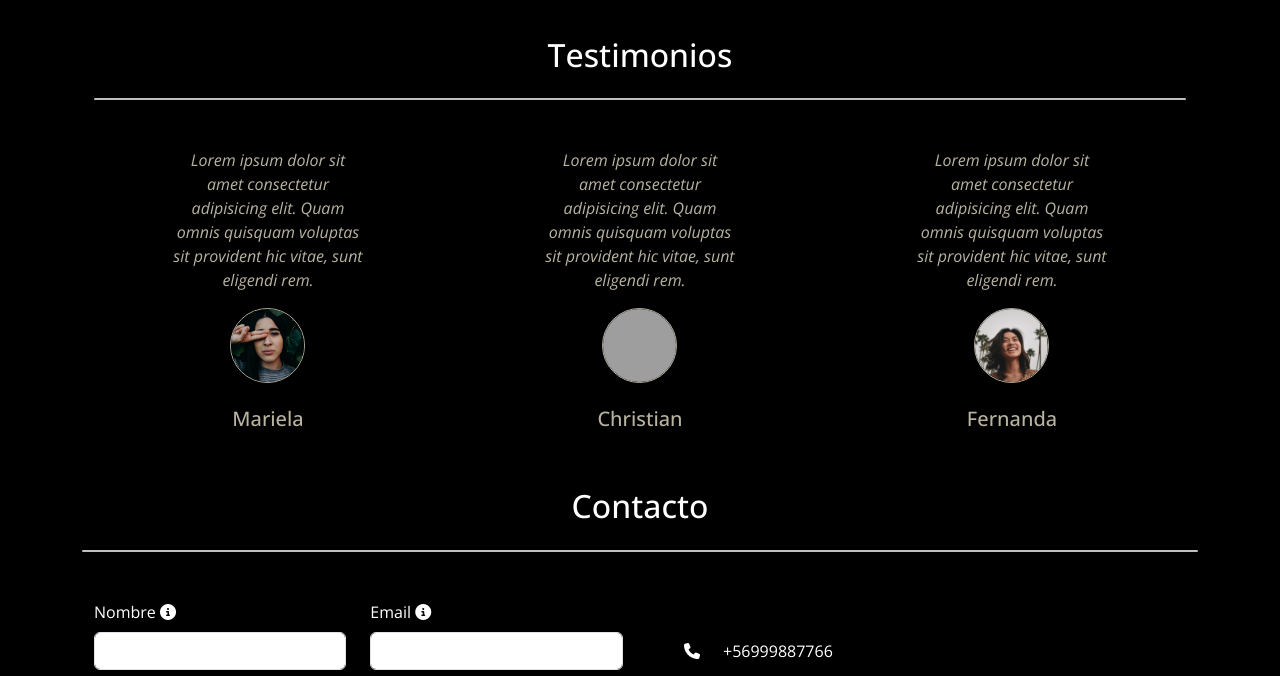
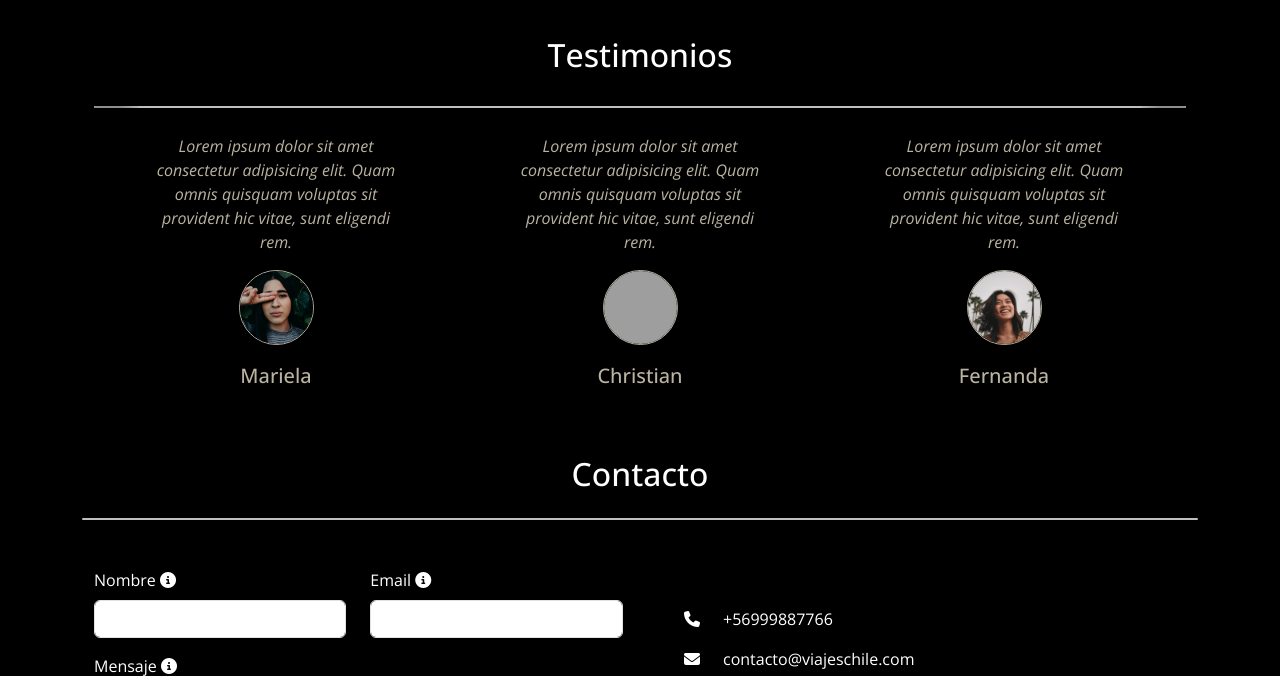
Before and after one commit to cristiandpto23/desafio-actualizacion-chile-viajes, a website: page index.html in a window 1280 px wide. Shown: the part 1673-2349 px from the top of the page. Drawn offline with nearby package versions, Linux system fonts and the light colour scheme; grey boxes are pictures that could not be loaded.

Commit message:
adds css styles || favicon

```diff
--- a/assets/js/script.js
+++ b/assets/js/script.js
@@ -18,7 +18,7 @@ window.addEventListener('scroll', function () {
 })
 
 
-// Mensaje
+// Mensaje alerta formulario
 document.getElementById('form').addEventListener('submit', function (event) {
     event.preventDefault(); //
     alert('Su mensaje ha sido enviado con éxito. ¡Gracias por contactarnos!');
--- /dev/null
+++ b/assets/sass/abstracts/_variables.scss
@@ -0,0 +1,8 @@
+/* Global Colors */
+
+$primary: #9BA39D;
+$secondary: #1A1A1A;
+$success: #6A9C89;
+$danger: #CD5C08;
+$warning: #1D3557;
+$info: #457B9D;
--- a/assets/sass/components/_testimonios.scss
+++ b/assets/sass/components/_testimonios.scss
@@ -1,4 +1,20 @@
-.testimonios__subcontainer {
+.testimonios {
+    margin: 2rem 0;
+}
+
+.testimonios__title {
+    text-align: center;
+    margin: 2rem 0;
+}
+
+.testimonios__hr {
+    border: 1px solid white;
+    border-radius: 15%;
+    opacity: .75;
+    margin-bottom: 1.6rem;
+}
+
+.testimonios__cards-container {
     display: flex;
     justify-content: center;
     align-items: center;
@@ -6,9 +22,8 @@
 }
 
 .testimonios__card {
-    max-width: 55%;
+    max-width: 250px;
     margin: 0 auto;
-
 }
 
 .testimonios__p,
@@ -17,7 +32,21 @@
     text-align: center;
 }
 
+.testimonios__p {
+    font-style: italic;
+}
 
+.testimonios__h5 {
+    margin: 1.2rem 0;
+}
+
+.testimonios__profile {
+    display: flex;
+    flex-direction: column;
+    justify-content: center;
+    align-items: center;
+    margin-top: 1rem;
+}
 
 .testimonios__img {
     width: 75px;
@@ -26,3 +55,13 @@
     object-fit: cover;
     border: 1px solid #b9b3a1;
 }
+
+@media (max-width: 768px) {
+    .testimonios__cards-container {
+        flex-direction: column;
+    }
+
+    .testimonios__card {
+        margin: 1rem;
+    }
+}
--- a/assets/sass/main.scss
+++ b/assets/sass/main.scss
@@ -8,6 +8,8 @@ pages/
 themes/
  */
 
+
+@import 'abstracts/variables';
 
 @import 'vendors/bootstrap';
 
--- a/index.html
+++ b/index.html
@@ -4,11 +4,8 @@
         <meta charset="UTF-8" />
         <meta name="viewport" content="width=device-width, initial-scale=1.0" />
         <title>Chile Viajes</title>
-        <!-- Google Fonts -->
-        <link rel="preconnect" href="https://fonts.googleapis.com">
-        <link rel="preconnect" href="https://fonts.gstatic.com" crossorigin>
-        <link href="https://fonts.googleapis.com/css2?family=Montserrat:ital,wght@0,100..900;1,100..900&display=swap" rel="stylesheet">
-
+        <!-- Favicon -->
+        <link rel="shortcut icon" href="./assets/img/viajes.svg" type="image/x-icon">
         <!-- Bootstrap 5.3.3 -->
         <link href="https://cdn.jsdelivr.net/npm/bootstrap@5.3.3/dist/css/bootstrap.min.css" rel="stylesheet" integrity="sha384-QWTKZyjpPEjISv5WaRU9OFeRpok6YctnYmDr5pNlyT2bRjXh0JMhjY6hW+ALEwIH" crossorigin="anonymous">
         <!-- CSS -->
@@ -210,49 +207,43 @@
             </section>
 
             <!-- Testimonios -->
-            <section id="testimonios" class="my-5">
+            <section id="testimonios" class="testimonios">
                 <div class="container">
-                    <h2 class="text-center my-4">Testimonios</h2>
-                    <hr class="border-2 rounded opacity-75 mb-5">
-                    <div class="row nowrap justify-content-center align-items-center gap-5 gap-md-0">
+                    <h2 class="testimonios__title">Testimonios</h2>
+                    <hr class="testimonios__hr">
+                    <div class="testimonios__cards-container">
                         <!-- Testimonio 1 -->
-                        <div class="col-12 col-md-4">
-                            <div class="testimonios__card bg-transparent">
-                                <div class="testimonio__body">
-                                    <p class="testimonios__p fst-italic">Lorem ipsum dolor sit amet consectetur adipisicing elit. Quam omnis quisquam voluptas sit provident hic vitae, sunt eligendi rem.</p>
+                            <div class="testimonios__card">
+                                <div class="testimonios__body">
+                                    <p class="testimonios__p">Lorem ipsum dolor sit amet consectetur adipisicing elit. Quam omnis quisquam voluptas sit provident hic vitae, sunt eligendi rem.</p>
                                 </div>
-                                <div class="d-flex flex-column justify-content-between align-items-center">
+                                <div class="testimonios__profile">
                                     <img src="./assets/img/testimonio1.jpg" class="testimonios__img" alt="Testimonio 1">
-                                    <h5 class="testimonios__h5 mt-4">Mariela</h5>
+                                    <h5 class="testimonios__h5">Mariela</h5>
                                 </div>
                             </div>
-                        </div>
 
                         <!-- Testimonio 2 -->
-                        <div class="col-12 col-md-4">
-                            <div class="testimonios__card bg-transparent">
+                            <div class="testimonios__card">
                                 <div class="testimonio__body">
-                                    <p class="testimonios__p fst-italic">Lorem ipsum dolor sit amet consectetur adipisicing elit. Quam omnis quisquam voluptas sit provident hic vitae, sunt eligendi rem.</p>
+                                    <p class="testimonios__p">Lorem ipsum dolor sit amet consectetur adipisicing elit. Quam omnis quisquam voluptas sit provident hic vitae, sunt eligendi rem.</p>
                                 </div>
-                                <div class="d-flex flex-column justify-content-between align-items-center testimonios__profile">
+                                <div class="testimonios__profile">
                                     <img src="./assets/img/testimonio2.jpg" class="testimonios__img" alt="Testimonio 1">
-                                    <h5 class="testimonios__h5 mt-4">Christian</h5>
+                                    <h5 class="testimonios__h5">Christian</h5>
                                 </div>
                             </div>
-                        </div>
 
                         <!-- Testimonio 3 -->
-                        <div class="col-12 col-md-4">
-                            <div class="testimonios__card bg-transparent">
+                            <div class="testimonios__card">
                                 <div class="testimonio__body">
-                                    <p class="testimonios__p fst-italic">Lorem ipsum dolor sit amet consectetur adipisicing elit. Quam omnis quisquam voluptas sit provident hic vitae, sunt eligendi rem.</p>
+                                    <p class="testimonios__p">Lorem ipsum dolor sit amet consectetur adipisicing elit. Quam omnis quisquam voluptas sit provident hic vitae, sunt eligendi rem.</p>
                                 </div>
-                                <div class="d-flex flex-column justify-content-between align-items-center testimonios__profile">
+                                <div class="testimonios__profile">
                                     <img src="./assets/img/testimonio3.jpg" class="testimonios__img" alt="Testimonio 1">
-                                    <h5 class="testimonios__h5 mt-4">Fernanda</h5>
+                                    <h5 class="testimonios__h5">Fernanda</h5>
                                 </div>
                             </div>
-                        </div>
 
                     </div>
                 </div>
@@ -260,12 +251,12 @@
 
         </main>
         <!-- FOOTER -->
-        <footer class="footer my-5">
+        <footer class="footer my-5" id="contacto">
             <h2 class="text-center my-4">Contacto</h2>
 
             <hr class="border-2 rounded opacity-75 mb-4">
                 <div class="container">
-                    <div class="row flex-column flex-md-row align-items-center">
+                    <div class="row flex-column flex-md-row align-items-center gap-4 gap-md-0">
                         <!--FORM -->
                         <section class="col-12 col-md-6" >
                             <form class="form" id="form">
@@ -299,7 +290,7 @@
                                             Acepto los términos y condiciones
                                         </a>
                                 </div>
-                                <button type="submit" class="mt-1 btn btn-outline-primary bg-primary text-white col-12 col-lg-2">Enviar</button>
+                                <button type="submit" class="mt-1 btn btn-outline-primary bg-primary text-secondary col-12 col-lg-2 fw-semibold">Enviar</button>
                             </form>
                         </section>
                         <!-- CONTACTO -->
```
Also changed, not shown: assets/css/main.css, 1 other file.
